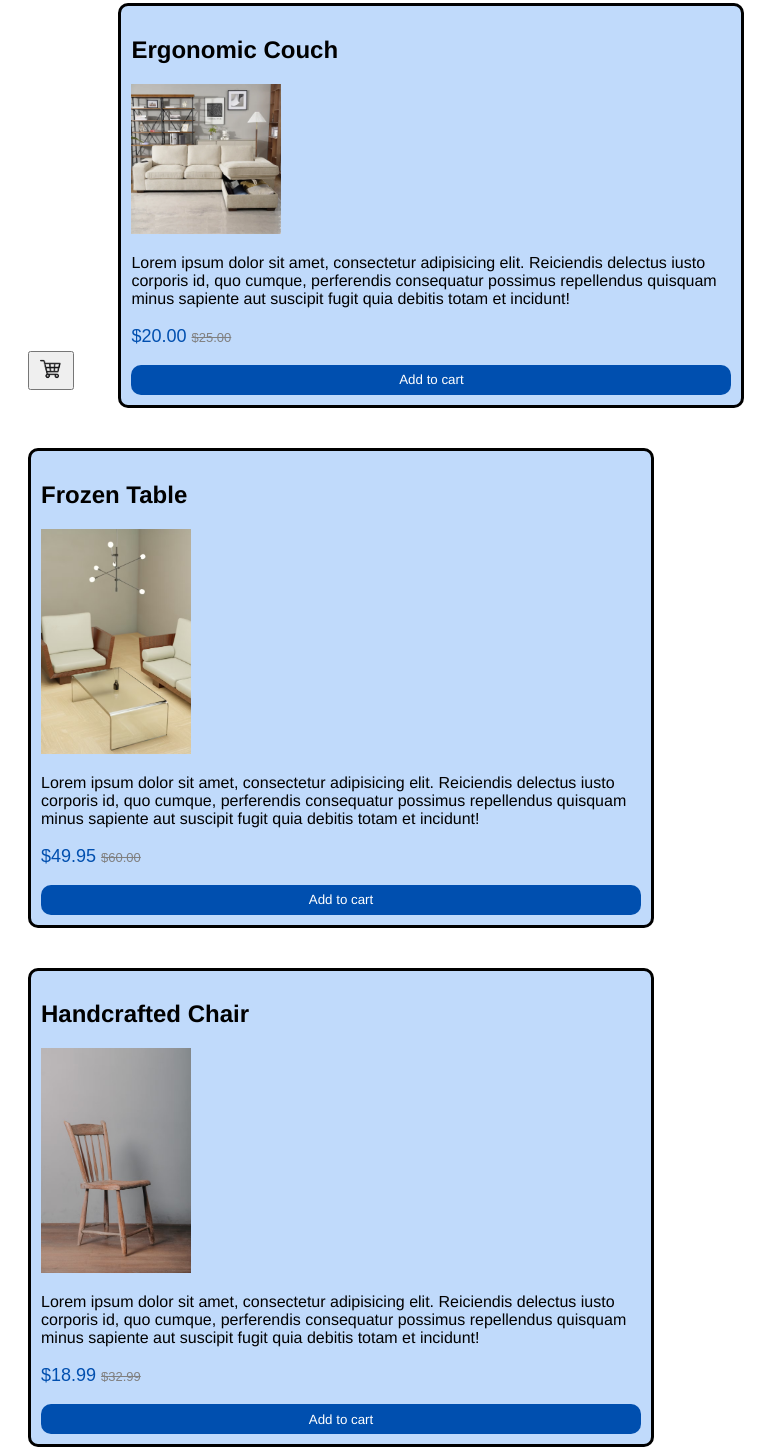
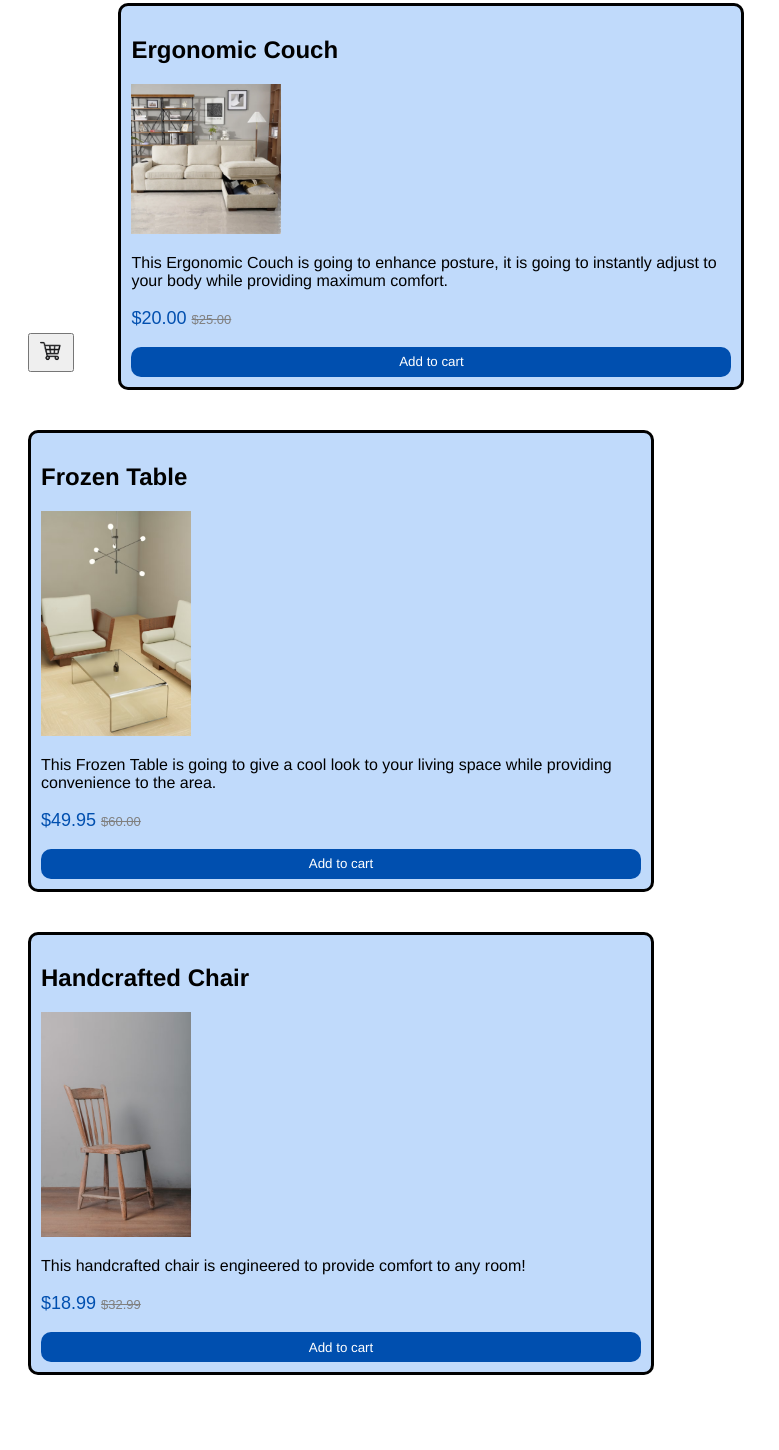
Before and after one commit to isabelleadrury/Furniture, a plain HTML site: page index.html in a window 1280 px wide. Shown: the part 210-1660 px from the top of the page, without its empty margins (0-779 px from the left). After the commit the page ends 1613 px from the top, so only its background shows below. Drawn offline with Linux system fonts and the light colour scheme.

Commit message:
added text to furniture

```diff
--- a/index.css
+++ b/index.css
@@ -24,6 +24,7 @@ header {
   height: 30px;
   display: inline-block;
   background-color: white;
+  border: none;
 }
 .new-price {
   color: rgb(0, 79, 175);
--- a/index.html
+++ b/index.html
@@ -36,10 +36,8 @@
             width="150px"
           />
           <p>
-            Lorem ipsum dolor sit amet, consectetur adipisicing elit. Reiciendis
-            delectus iusto corporis id, quo cumque, perferendis consequatur
-            possimus repellendus quisquam minus sapiente aut suscipit fugit quia
-            debitis totam et incidunt!
+            This Ergonomic Couch is going to enhance posture, it is going to
+            instantly adjust to your body while providing maximum comfort.
           </p>
           <p class="new-price">$20.00 <s class="old-price">$25.00</s></p>
           <button class="add-to-cart">Add to cart</button>
@@ -54,10 +52,8 @@
             width="150px"
           />
           <p>
-            Lorem ipsum dolor sit amet, consectetur adipisicing elit. Reiciendis
-            delectus iusto corporis id, quo cumque, perferendis consequatur
-            possimus repellendus quisquam minus sapiente aut suscipit fugit quia
-            debitis totam et incidunt!
+            This Frozen Table is going to give a cool look to your living space
+            while providing convenience to the area.
           </p>
           <p class="new-price">$49.95 <s class="old-price">$60.00</s></p>
           <button class="add-to-cart">Add to cart</button>
@@ -72,10 +68,7 @@
             width="150px"
           />
           <p>
-            Lorem ipsum dolor sit amet, consectetur adipisicing elit. Reiciendis
-            delectus iusto corporis id, quo cumque, perferendis consequatur
-            possimus repellendus quisquam minus sapiente aut suscipit fugit quia
-            debitis totam et incidunt!
+            This handcrafted chair is engineered to provide comfort to any room!
           </p>
           <p class="new-price">$18.99 <s class="old-price">$32.99</s></p>
           <button class="add-to-cart">Add to cart</button>
```
